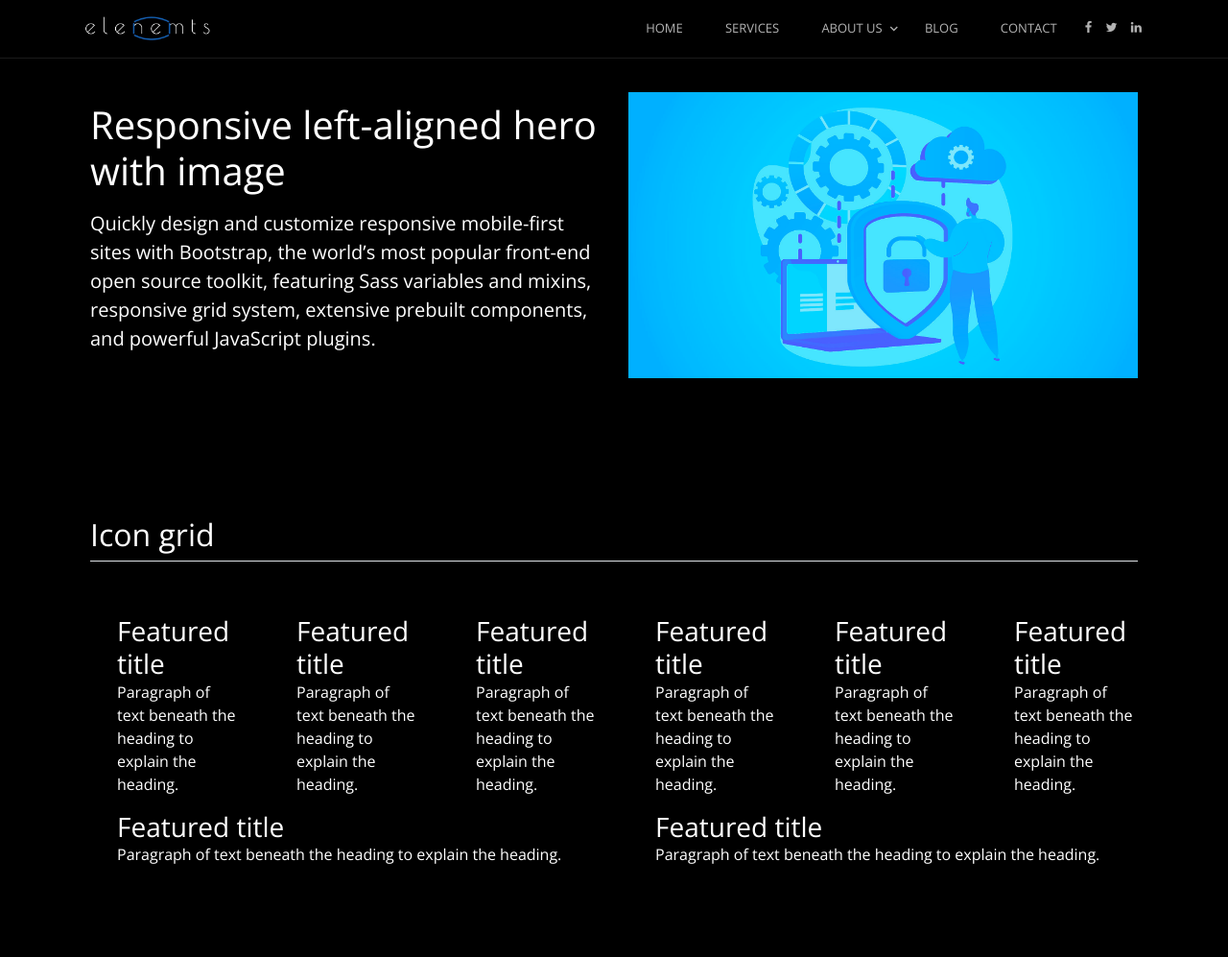
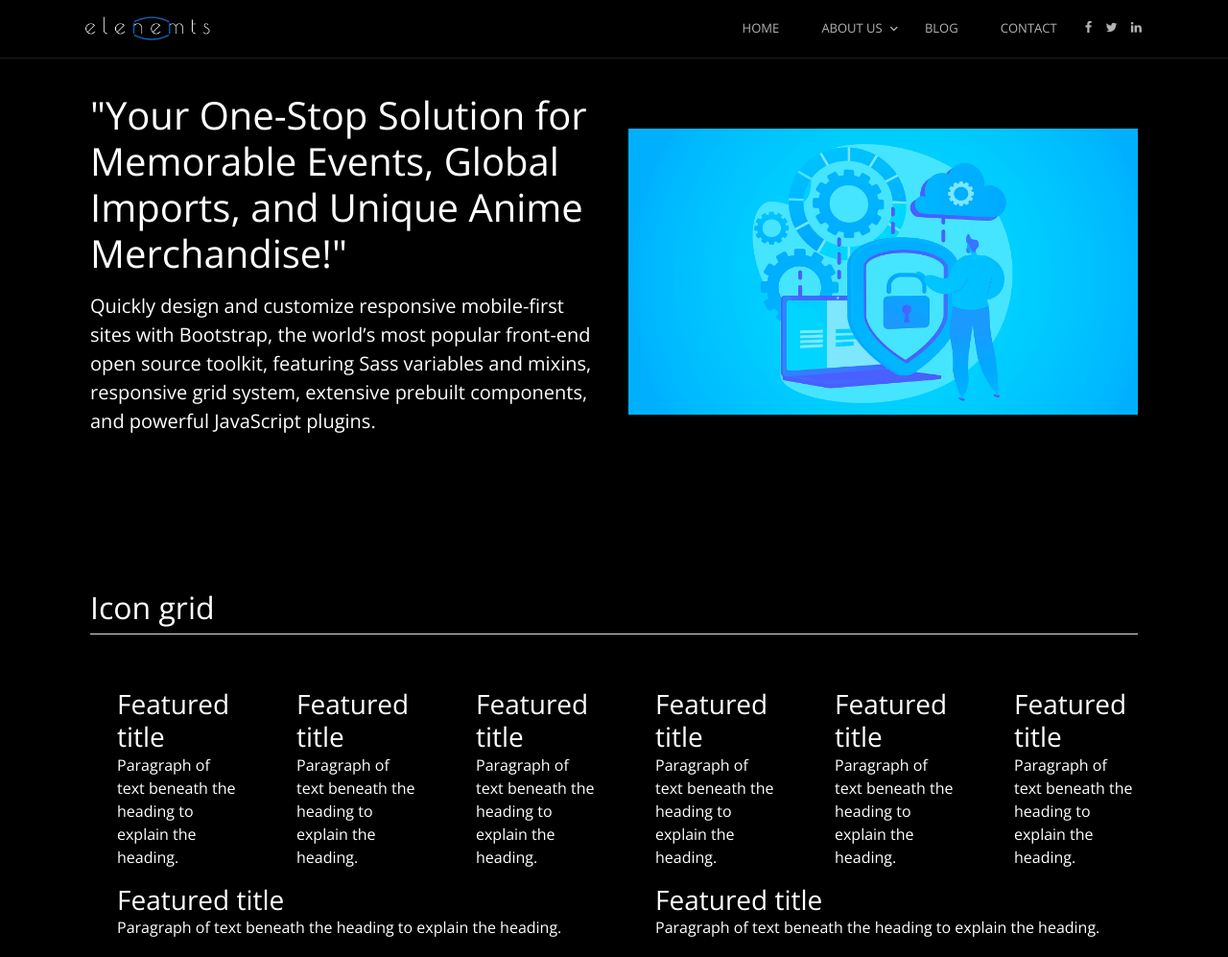
Before and after one commit to elenemts/services, a plain HTML site: page index.html in a window 1280 px wide. Shown: the top 997 px of the page at 96% size. Drawn offline with nearby package versions, Linux system fonts and the light colour scheme; files whose address does not match are found by name.

Commit message:
version 2

```diff
--- a/index.html
+++ b/index.html
@@ -46,8 +46,6 @@
 
               <ul class="site-menu main-menu js-clone-nav mr-auto d-none d-lg-block">
                 <li><a href="#home-section" class="nav-link">Home</a></li>
-                <li><a href="#services-section" class="nav-link">Services</a></li>
-
                 <li class="has-children">
                   <a href="#about-section" class="nav-link">About Us</a>
                   <ul class="dropdown">
@@ -97,7 +95,8 @@
             <img src="images/trusst.jpg" class="d-block mx-lg-auto img-fluid" alt="Bootstrap Themes" width="700" height="500" loading="lazy">
           </div>
           <div class="col-lg-6">
-            <h1 class="display-5 fw-bold text-body-emphasis lh-1 mb-3">Responsive left-aligned hero with image</h1>
+            <h1 class="display-5 fw-bold text-body-emphasis lh-1 mb-3">"Your One-Stop Solution for Memorable Events, Global Imports, and Unique Anime Merchandise!"
+            </h1>
             <p class="lead">Quickly design and customize responsive mobile-first sites with Bootstrap, the world’s most popular front-end open source toolkit, featuring Sass variables and mixins, responsive grid system, extensive prebuilt components, and powerful JavaScript plugins.</p>
 
           </div>
```
